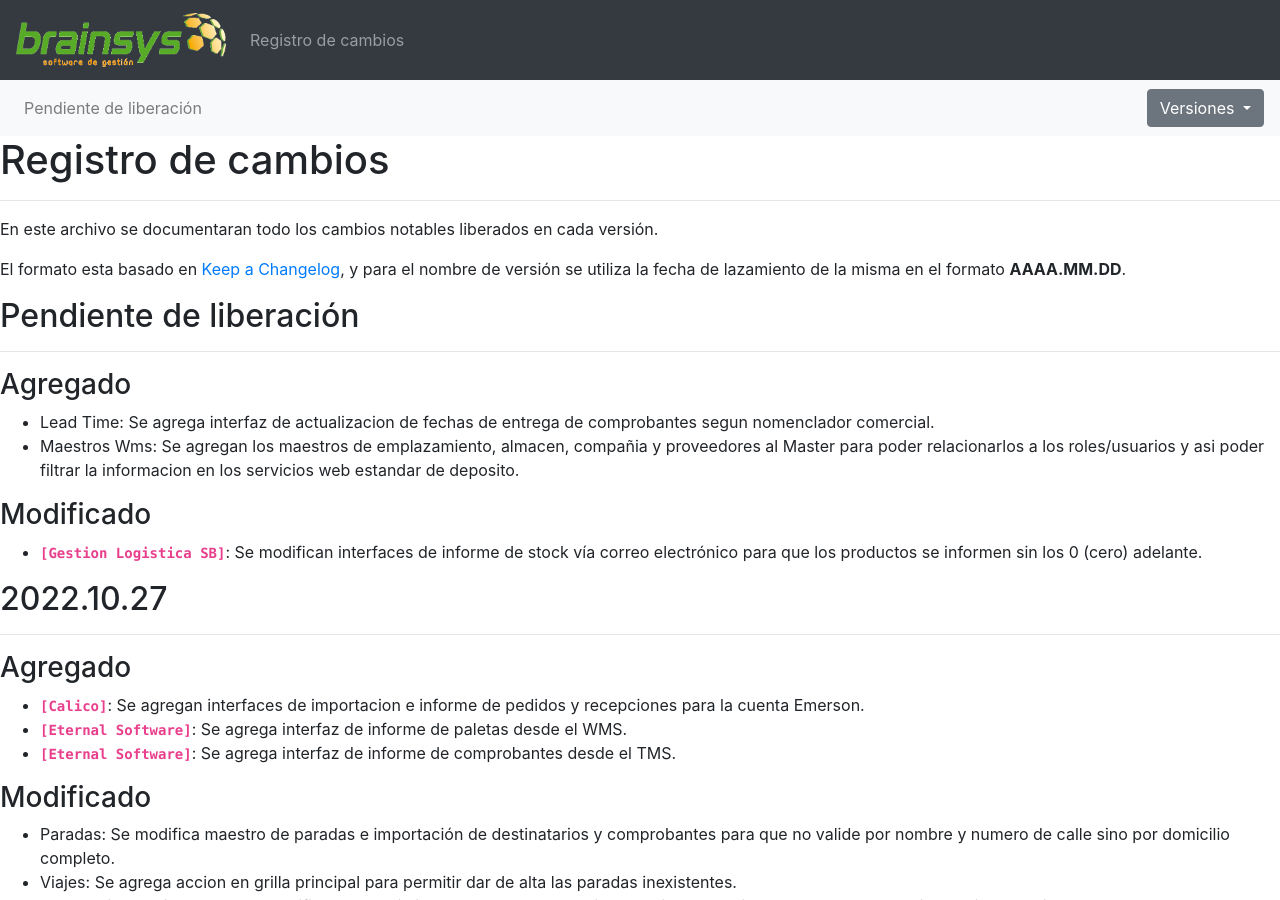
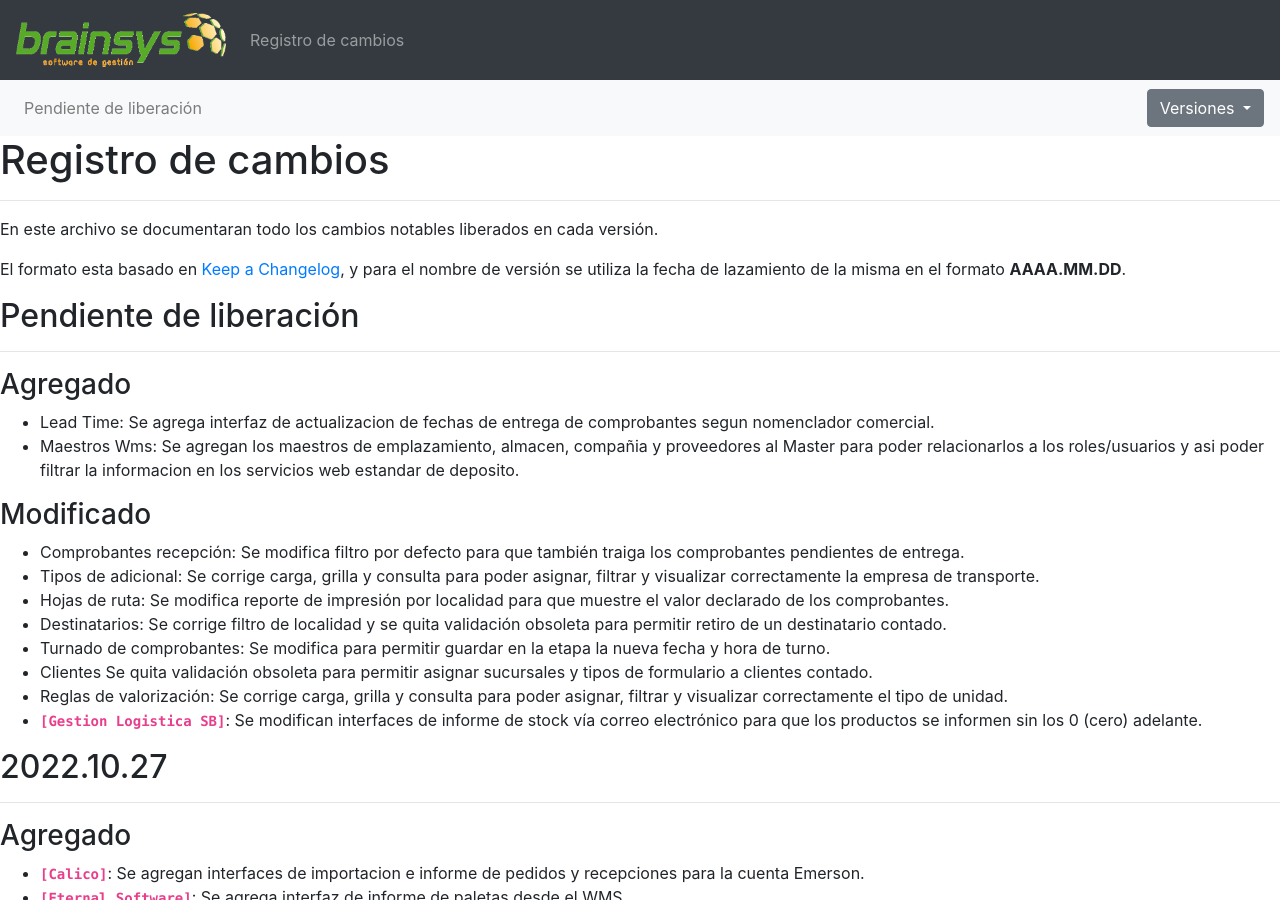
Before and after one commit to brainsys-arsaad/versionado, a Jekyll site: the page built from registro-cambios.markdown, in a window 1280 px wide and 900 px high. Built offline with Jekyll 4.4.1, drawn with Linux system fonts in a browser that asks for light colours.

Commit message:
Update registro-cambios.markdown

```diff
--- a/registro-cambios.markdown
+++ b/registro-cambios.markdown
@@ -85,6 +85,13 @@ El formato esta basado en [Keep a Changelog](https://keepachangelog.com/es-ES/1.
 - Maestros Wms: Se agregan los maestros de emplazamiento, almacen, compañia y proveedores al Master para poder relacionarlos a los roles/usuarios y asi poder filtrar la informacion en los servicios web estandar de deposito.
 
 ### Modificado
+- Comprobantes recepción: Se modifica filtro por defecto para que también traiga los comprobantes pendientes de entrega.
+- Tipos de adicional: Se corrige carga, grilla y consulta para poder asignar, filtrar y visualizar correctamente la empresa de transporte.
+- Hojas de ruta: Se modifica reporte de impresión por localidad para que muestre el valor declarado de los comprobantes.
+- Destinatarios: Se corrige filtro de localidad y se quita validación obsoleta para permitir retiro de un destinatario contado.
+- Turnado de comprobantes: Se modifica para permitir guardar en la etapa la nueva fecha y hora de turno.
+- Clientes Se quita validación obsoleta para permitir asignar sucursales y tipos de formulario a clientes contado.
+- Reglas de valorización: Se corrige carga, grilla y consulta para poder asignar, filtrar y visualizar correctamente el tipo de unidad.
 - **`[Gestion Logistica SB]`**: Se modifican interfaces de informe de stock vía correo electrónico para que los productos se informen sin los 0 (cero) adelante.
 
 ## 2022.10.27
```
